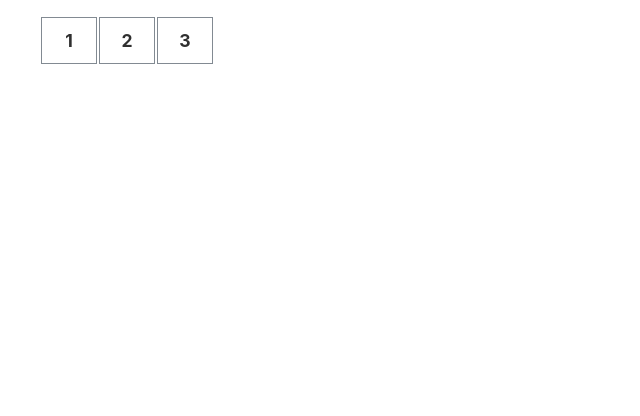
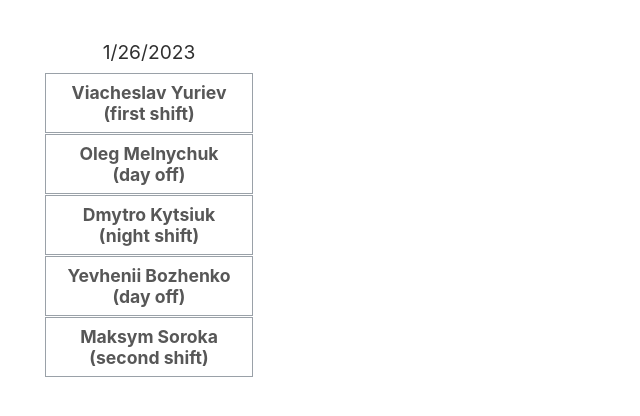
Before and after one commit to t-anpilov/MyCalendar, a React (Create React App) app: page / in a window 1280 px wide. Shown: the top 416 px of the page, without its empty margins (0-640 px from the left). Built offline with nearby package versions, Linux system fonts and the light colour scheme; the HTML template or start-up script is replaced by a standard one.

Commit message:
added all teams to one cell

```diff
--- a/src/App.css
+++ b/src/App.css
@@ -1,15 +1,28 @@
 ul {
     list-style: none;
+    margin: 0;
+    padding: 0;
+}
+
+.DateBlock {
+    display: inline-block;
+    margin: 20px 0px 0px 32px;
+    width: 210px;
+    padding: 12px;
+    opacity: 0.81;
+    text-align: center;
 }
 
 ul li {
-    display: inline-block;
-    width: 30px;
-    padding: 12px;
+    padding: 8px;
     margin: 1px;
     opacity: 0.81;
-    text-align: center;
     border: 1px solid rgb(102, 112, 122);
     font-size: 1.1rem;
     font-weight: bold;
 }
+
+.DateBlock header {
+    padding: 8px;
+    font-size: 1.2rem;
+}
--- a/src/App.tsx
+++ b/src/App.tsx
@@ -7,7 +7,7 @@ function App() {
   return (
     <div className="App">
       <Row
-        days={ workDays }
+        shifts={ workDays }
       />
     </div>
   );
--- a/src/components/Cell.tsx
+++ b/src/components/Cell.tsx
@@ -1,46 +1,16 @@
 import React from 'react';
+import { Shift } from '../models/WorkDay'
 
-type CellProps = {
-    shift: string;
-    shiftType: string;
-    id: string;
-}
+type CellProps = Shift;
 
 const cellStyles: string[] = ['vacation', 'sickLeave', 'changeShift']
 
 export const Cell:React.FC<CellProps> = props => {
 
-    let visualStyle: string = '';
-    let innerText: string = ''
-
-    switch (props.shiftType) {
-        case 'vacation':
-            visualStyle = cellStyles[0];
-            break;
-        case 'sickLeave':
-            visualStyle = cellStyles[1];
-            break;
-        case 'change':
-            visualStyle = cellStyles[2];
-            break;
-    }
-
-    switch (props.shift) {
-        case 'first':
-            innerText = '1';
-            break;
-        case 'second':
-            innerText = '2';
-            break;
-        case 'night':
-            innerText = '3';
-            break;
-    }
-
 
     return (
-      <li key={props.id} className={`${visualStyle} Cell`}>
-        {innerText}
+      <li key={props.id} placeholder = {props.date?.toDateString()}>
+        {props.shiftLead} <br/> ({props.type})
       </li>
     );
 }
--- a/src/components/Row.tsx
+++ b/src/components/Row.tsx
@@ -1,27 +1,32 @@
 import React from 'react';
 import { Cell } from './Cell'
-import { WorkDay } from '../models/WorkDay';
+import { Shift } from '../models/WorkDay';
 
 type RowProps = {
-   days: WorkDay[]
+   shifts: Shift[]
 };
 
 export const Row:React.FC<RowProps> = props => {
 
     return (
+        <div className='DateBlock'>
+            <header>{props.shifts[0].date?.toLocaleDateString()}</header>
             <ul>
             {
-            props.days.map(day => {
+                props.shifts.map(shift => {
                     return (
                         <Cell
-                        shift = {day.shift}
-                        shiftType = {day.shiftType}
-                        id = {day.id}
-                        key = {day.id}
+                            type = {shift.type}
+                            style = {shift.style}
+                            date = {shift.date}
+                            shiftLead = {shift.shiftLead}
+                            id = {shift.id}
+                            key = {shift.id}
                         />
                     )
                 })
             }
             </ul>
+        </div>
     );
 };
--- a/src/models/WorkDay.ts
+++ b/src/models/WorkDay.ts
@@ -1,14 +1,13 @@
-export type WorkDay = {
-    id: string,
-    date: Date,
-    shift: string,
-    shiftType: string
+type Team = {firstDate: string, lead: string};
+export type Shift = {
+    type: string,
+    style: string,
+    shiftLead?: string,
+    date?: Date,
+    id?: string
 };
 
-type Team = {firstDate: string, lead: string};
-export type Shift = {type: string, style: string, shiftLead?: string, date?: Date};
-
-export const teams: Team[] = [
+const teams: Team[] = [
     {firstDate: '2020, 6, 8', lead: 'Viacheslav Yuriev'},
     {firstDate: '2020, 6, 11', lead: 'Oleg Melnychuk'},
     {firstDate: '2020, 6, 14', lead: 'Dmytro Kytsiuk'},
@@ -36,7 +35,7 @@ function compare(num: number) {
     if (num==14 || num==13 || num==12 || num==8 || num==7 || num==6) {
         result = shifts[3];
     } else  if (num==11 || num==10 || num==9) {
-        result = shifts[3];
+        result = shifts[2];
     } else  if (num==5 || num==4 || num==3) {
         result = shifts[1];
     } else if (num==2 || num===1 || num===0) {
@@ -66,8 +65,10 @@ function getShift(initialDate: Date, requiredDate: Date, shiftLead: string) {
     let x: number, y: number;
     if (day>=date){
         x = day-date
+        console.log(x)
         if (x>14) {
             y = x%15;
+            console.log(y)
             let result = compare(y);
             if(result) someShift = {...result} ;
         } else if (x>0) {
@@ -96,6 +97,7 @@ function getShift(initialDate: Date, requiredDate: Date, shiftLead: string) {
     if (someShift !== null) {
         someShift.shiftLead = shiftLead;
         someShift.date = requiredDate;
+        someShift.id = (Math.random()*10).toString();
         return someShift;
     }
     return
@@ -110,27 +112,9 @@ function calculateDate(team: number, day: any) {
 }
 
 
+export const workDays: Shift[] = [];
 
-export const workDays: WorkDay[] =
-    [
-        {
-            id: '001',
-            date: new Date(),
-            shift: 'first',
-            shiftType: ''
-        },
-        {
-            id: '002',
-            date: new Date(),
-            shift: 'second',
-            shiftType: ''
-        },
-        {
-            id: '003',
-            date: new Date(),
-            shift: 'night',
-            shiftType: ''
-        },
-    ]
-
-    console.log (calculateDate (0, '2023-01-25'))
+for (let i=0; i<teams.length; i++) {
+    let newShift = calculateDate (i, '2023-01-26');
+    if (newShift) workDays[i] = newShift;
+};
```
Lines whose indentation alone changed are shown as unchanged.
